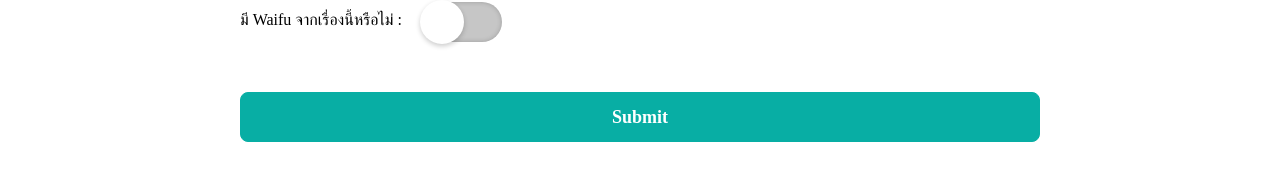
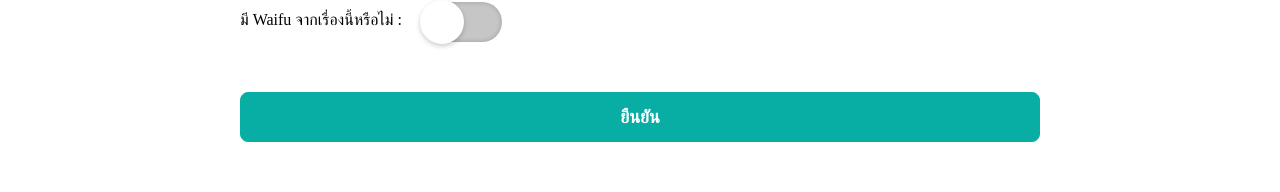
Before and after one commit to PPHamster/anime-list, a Next.js app: page /content/new in a window 1280 px wide. Shown: the part 1001-1193 px from the top of the page. Built offline with nearby package versions, Linux system fonts and the light colour scheme; a web font is replaced by a local one.

Commit message:
Change text submit button

```diff
--- a/src/pages/content/new.js
+++ b/src/pages/content/new.js
@@ -202,7 +202,7 @@ const NewPage = () => {
                         <hr className={styles.line} />
                         <h2 className={styles.title}>เพิ่ม Waifu</h2>
                         <WaifuForm objectRef={objectWaifuRef} />
-                        <button className={`${styles.button} ${styles.longButton}`} onClick={onSubmitButtonClick}>Submit</button>
+                        <button className={`${styles.button} ${styles.longButton}`} onClick={onSubmitButtonClick}>ยืนยัน</button>
                     </div>
                 </section>
             </div>
```
